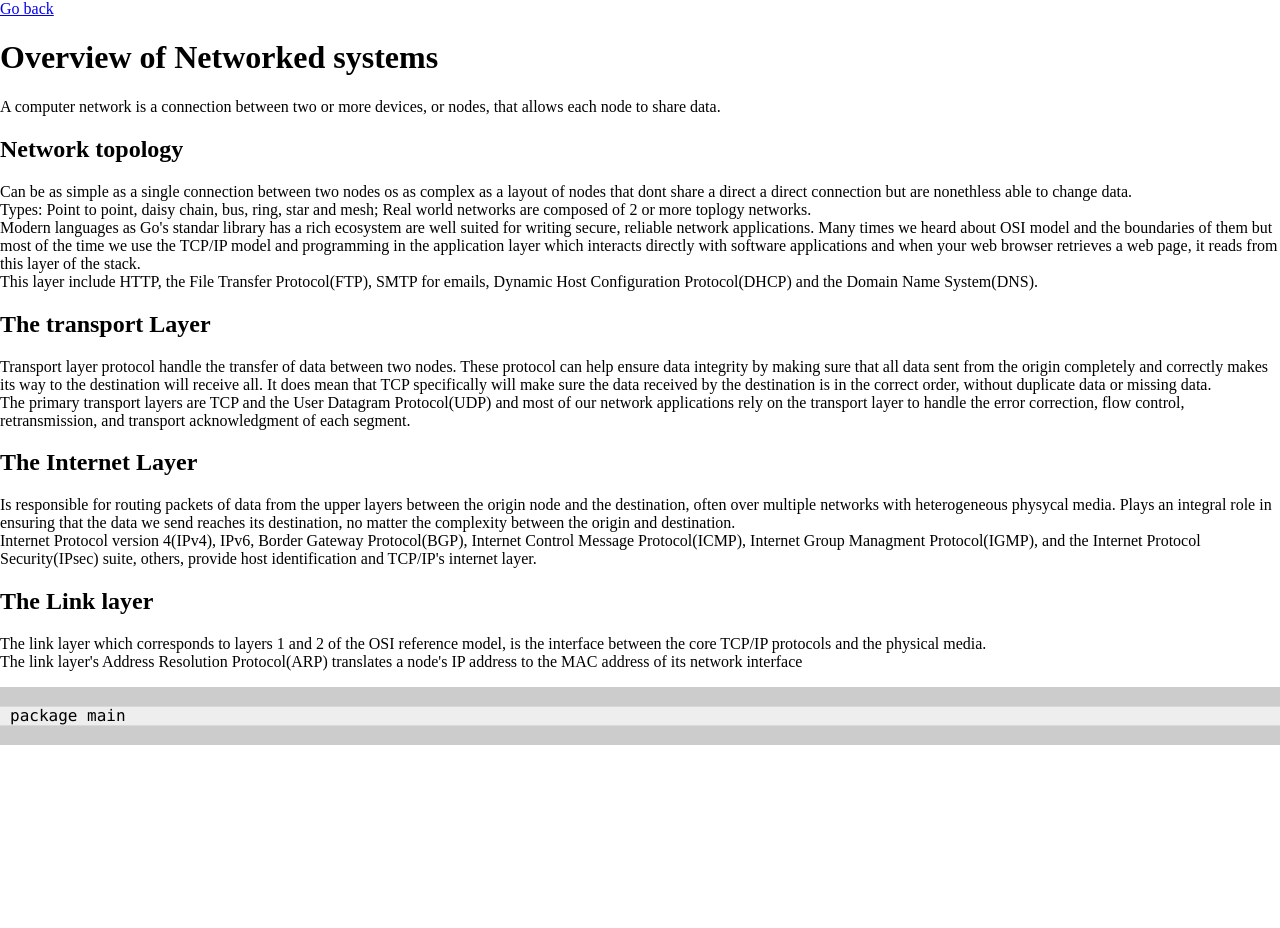
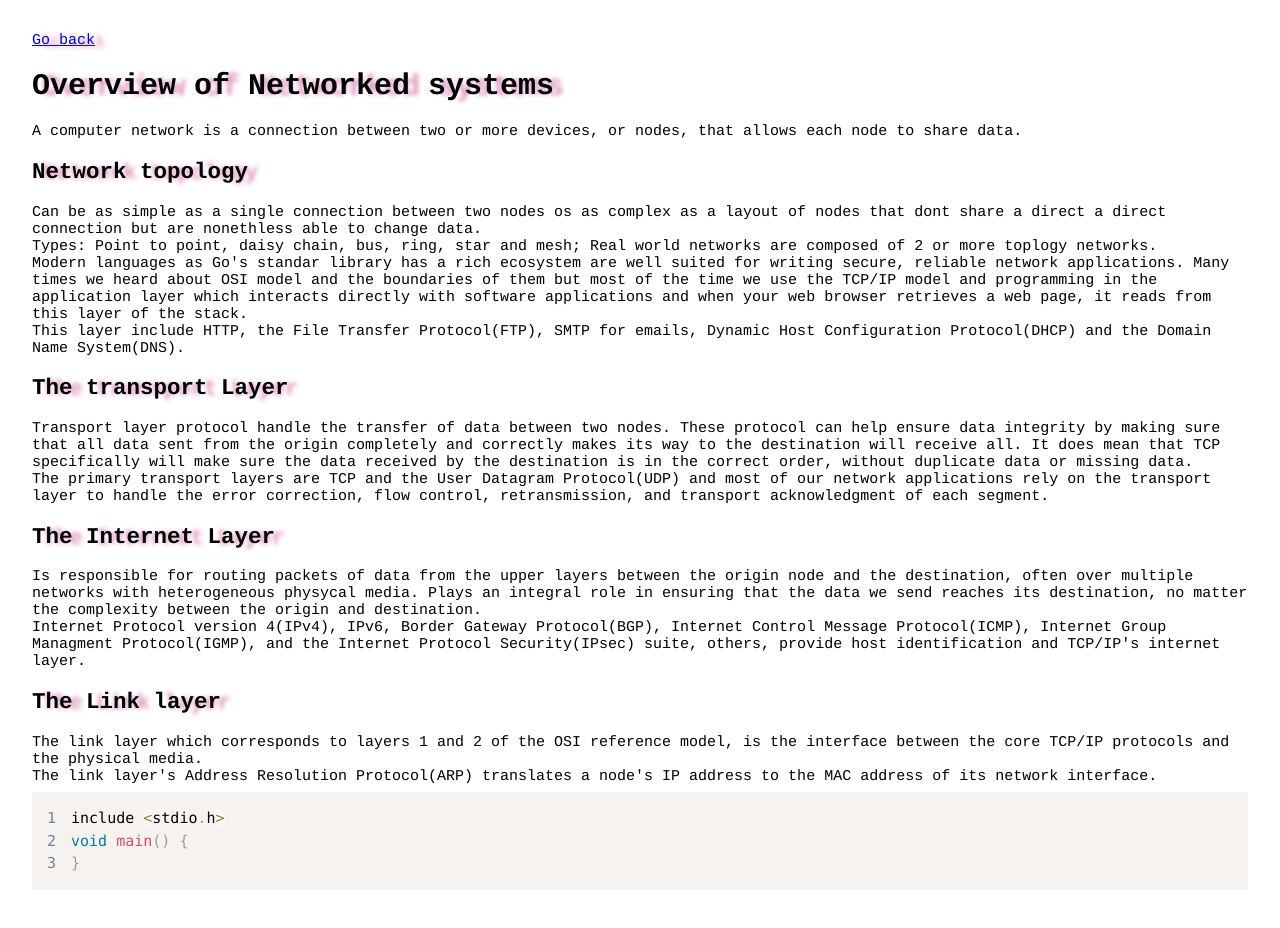
Before and after one commit to neil-ca/ecommerce-example, a Next.js app: page /blog/post/networks in a window 1280 px wide. Before the commit the page ends 800 px from the top, so only its background shows below. Built offline with nearby package versions, Linux system fonts and the light colour scheme.

Commit message:
highlight code

```diff
--- a/Nav.tsx
+++ b/Nav.tsx
@@ -1,4 +1,5 @@
 import Link from 'next/link'
+import {FaBloggerB} from 'react-icons/fa'
 
 import styles from './styles/Home.module.scss'
 const Nav: React.FC = () => {
@@ -6,7 +7,7 @@ const Nav: React.FC = () => {
   <div className={styles.navbar}>
     <Link href="/"><h1>ulicode«»</h1></Link>
     <div>
-      <Link href="/blog"><a>Blog</a></Link>
+      <Link href="/blog"><a>ßlog</a></Link>
     </div>
   </div>
   )
--- a/pages/blog/Blog.module.scss
+++ b/pages/blog/Blog.module.scss
@@ -1,10 +1,18 @@
 .container {
-  height: max-content;
-  padding: 3rem;
-  margin: 2rem 1rem;
-  box-shadow: rgba(0, 0, 0, 0.35) 0px 5px 15px;
-  h1 {
-    text-align: center;
-    font-family: monospace;
-  }
+    padding: 3rem;
+    margin: 2rem 1rem;
+    box-shadow: rgba(0, 0, 0, 0.35) 0px 5px 15px;
+    h1 {
+        text-shadow: 10px 1px 4px rgba(206,99,160,0.67);
+        font-style: oblique;
+    }
 }
+
+.post {
+    padding: 2rem;
+    font-family: Courier, monospace;
+    font-size: 15px;
+    h1, h2, h3, a {
+        text-shadow: 10px 1px 4px rgba(206,99,160,0.67);
+    }
+}
--- a/pages/blog/index.tsx
+++ b/pages/blog/index.tsx
@@ -1,13 +1,10 @@
 import Link from 'next/link'
 import styles from './Blog.module.scss'
 import Nav from '../../Nav'
-
-
 const Blog: React.FC = () => {
   return (<>
   <Nav />
   <div className={styles.container}>
-    <h1>ARTICLES</h1>
     <p>I like to write about anything that I am currently working or something
     new that interests me. I hope you enjoy you can find me on <a href="https://twitter.com/ulicode"
     target="_blank">twitter</a></p>
--- a/pages/blog/post/networks.tsx
+++ b/pages/blog/post/networks.jsx
@@ -1,13 +1,15 @@
 import Link from 'next/link'
-const Networks:React.FC = () => {
-  return <div>
+import styles from '../Blog.module.scss'
+import { Prism as SyntaxHighlighter } from 'react-syntax-highlighter';
+const Networks = () => {
+  return <div className={styles.post}>
 
   <Link href="/blog"><a>Go back</a></Link>
   <h1>Overview of Networked systems</h1>
-  <p>A computer network is a connection between two or more devices, or nodes, that
-  allows each node to share data.</p>
+  A computer network is a connection between two or more devices, or nodes, that
+  allows each node to share data.
   <h2>Network topology</h2>
-  <p>Can be as simple as a single connection between two nodes os as complex as a
+  Can be as simple as a single connection between two nodes os as complex as a
   layout of nodes that dont share a direct a direct connection but are nonethless
   able to change data. <br/>Types: Point to point, daisy chain, bus, ring, star
   and mesh; Real world networks are composed of 2 or more toplogy networks. <br/>
@@ -19,9 +21,8 @@ const Networks:React.FC = () => {
   layer of the stack. <br/>
   This layer include HTTP, the File Transfer Protocol(FTP), SMTP for emails, Dynamic
   Host Configuration Protocol(DHCP) and the Domain Name System(DNS).
-  </p>
   <h2>The transport Layer</h2>
-  <p>Transport layer protocol handle the transfer of data between two nodes. These
+  Transport layer protocol handle the transfer of data between two nodes. These
   protocol can help ensure data integrity by making sure that all data sent from
   the origin completely and correctly makes its way to the destination will receive all.
   It does mean that TCP specifically will make sure the data received by the destination
@@ -29,27 +30,28 @@ const Networks:React.FC = () => {
   The primary transport layers are TCP and the User Datagram Protocol(UDP) and
   most of our network applications rely on the transport layer to handle the error
   correction, flow control, retransmission, and transport acknowledgment of each
-  segment.</p>
+  segment.
   <h2>The Internet Layer</h2>
-  <p>Is responsible for routing packets of data from the upper layers between the
+  Is responsible for routing packets of data from the upper layers between the
   origin node and the destination, often over multiple networks with heterogeneous
   physycal media. Plays an integral role in ensuring that the data we send reaches
   its destination, no matter the complexity between the origin and destination. <br/>
   Internet Protocol version 4(IPv4), IPv6, Border Gateway Protocol(BGP), Internet
   Control Message Protocol(ICMP), Internet Group Managment Protocol(IGMP), and the
   Internet Protocol Security(IPsec) suite, others, provide host identification and
-  TCP/IP's internet layer.</p>
+  TCP/IP's internet layer.
   <h2>The Link layer</h2>
-  <p>The link layer which corresponds to layers 1 and 2 of the OSI reference model,
+  The link layer which corresponds to layers 1 and 2 of the OSI reference model,
   is the interface between the core TCP/IP protocols and the physical media.<br/>
   The link layer's Address Resolution Protocol(ARP) translates a node's IP address to
-  the MAC address of its network interface</p>
-    <pre>{`
-package main
+  the MAC address of its network interface.
 
-`}</pre>
+<SyntaxHighlighter language="javascript" showLineNumbers={true}>
+        {`include <stdio.h>
+void main() {
+}`}
+    </SyntaxHighlighter>
+</div>
+}
 
-
-  </div>
-}
- export default Networks
+export default Networks
--- a/pages/index.tsx
+++ b/pages/index.tsx
@@ -2,6 +2,7 @@ import Link from 'next/link'
 import styles from '../styles/Home.module.scss'
 import { BsTwitter } from 'react-icons/bs'
 import { GoMarkGithub } from 'react-icons/go'
+
 import { AiFillLinkedin } from 'react-icons/ai'
 import Nav from '../Nav'
 import Image from 'next/image'
--- a/styles/globals.scss
+++ b/styles/globals.scss
@@ -12,15 +12,15 @@ body {
   /*border: 1px solid black;*/
 }
 
-img {
-  height: auto;
-}
-pre {
-  font-family: Consolas ,monospace;
-  line-height: 1.2em;
-  background: linear-gradient(180deg,#ccc 0,#ccc 1.2em,#eee 0);
-  background-size: 2.4em 2.4em;
-  background-origin: content-box;
-  padding: 0 10px;
-  text-align: justify;
-}
+/*img {*/
+  /*height: auto;*/
+/*}*/
+//pre {
+  //font-family: Consolas ,monospace;
+  //line-height: 1.2em;
+  //background: linear-gradient(180deg,#ccc 0,#ccc 1.2em,#eee 0);
+  //background-size: 2.4em 2.4em;
+  //background-origin: content-box;
+  //padding: 0 10px;
+  //text-align: justify;
+//}
```
Also changed, not shown: package.json (+5 -5 lines), 2 other files (tests, documents, lock files or other folders).
